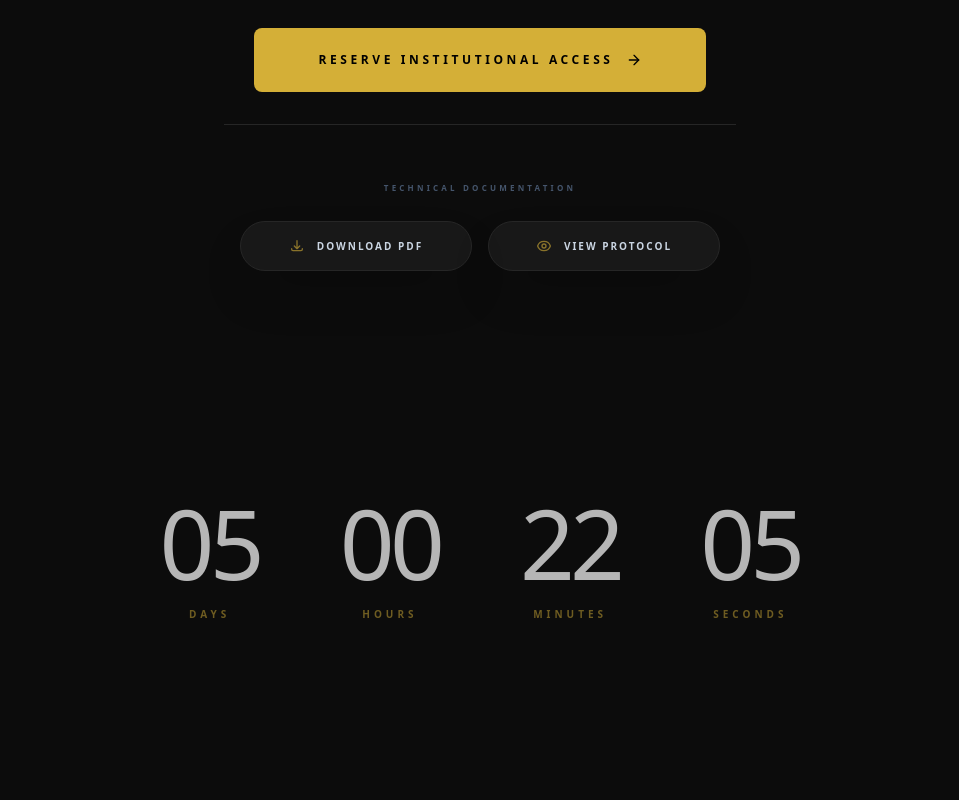
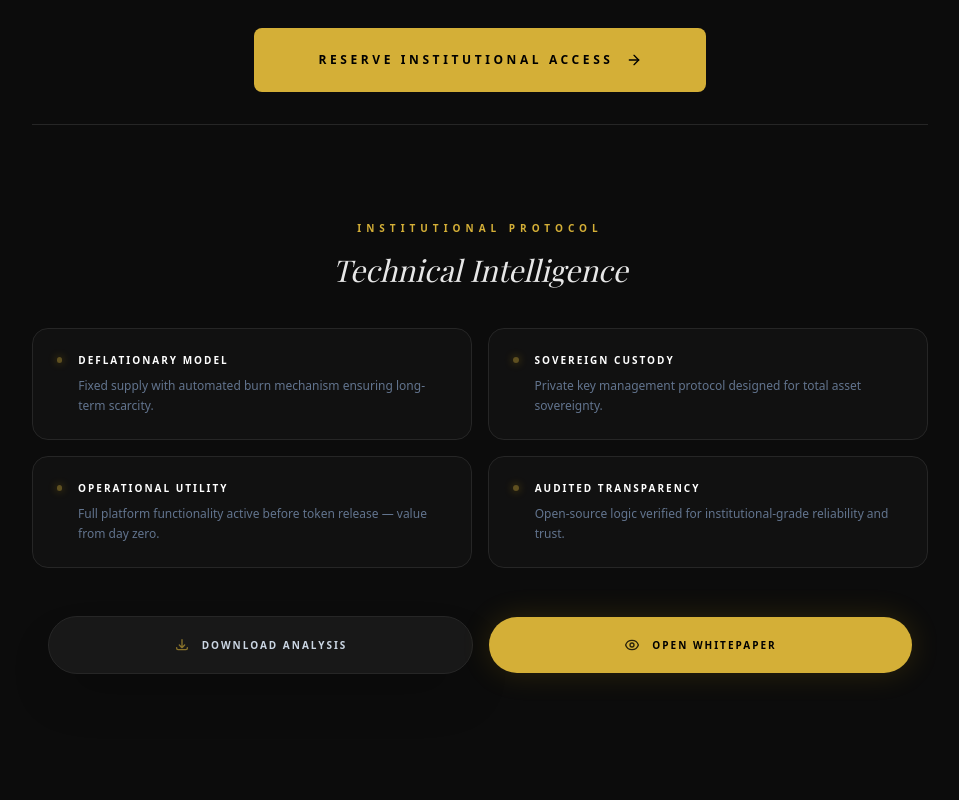
Before and after one commit to Gaurxvv/Bitraxx, a Next.js app: page / in a window 1280 px wide. Shown: the part 680-1480 px from the top of the page, without its empty margins (160-1119 px from the left). Built offline with nearby package versions, Linux system fonts and the light colour scheme; a web font is replaced by a local one.

Commit message:
Design: Overhaul whitepaper section with investor focus points and improved hierarchy.

```diff
--- a/src/components/home/Hero.tsx
+++ b/src/components/home/Hero.tsx
@@ -96,21 +96,42 @@ const Hero = () => {
                 </span>
               </Link>
 
-              {/* Attractive Documentation Cluster */}
-              <div className="pt-8 md:pt-12 border-t border-white/5 w-full max-w-lg">
-                <div className="text-center mb-6">
-                  <span className="text-[8px] font-bold text-slate-600 uppercase tracking-[0.4em]">Technical Documentation</span>
+              {/* Dedicated Documentation & Investor Intel Section */}
+              <div className="pt-16 md:pt-24 border-t border-white/5 w-full max-w-4xl">
+                <div className="text-center mb-10">
+                  <span className="text-[10px] font-black text-primary uppercase tracking-[0.5em] mb-4 block">Institutional Protocol</span>
+                  <h2 className="text-2xl md:text-3xl font-serif text-white italic opacity-90">Technical Intelligence</h2>
                 </div>
+
+                <div className="grid grid-cols-1 md:grid-cols-2 gap-4 mb-12 text-left">
+                  {[
+                    { title: 'Deflationary Model', desc: 'Fixed supply with automated burn mechanism ensuring long-term scarcity.' },
+                    { title: 'Sovereign Custody', desc: 'Private key management protocol designed for total asset sovereignty.' },
+                    { title: 'Operational Utility', desc: 'Full platform functionality active before token release — value from day zero.' },
+                    { title: 'Audited Transparency', desc: 'Open-source logic verified for institutional-grade reliability and trust.' },
+                  ].map((point, i) => (
+                    <div key={i} className="p-6 rounded-2xl bg-white/[0.02] border border-white/5 hover:border-primary/20 hover:bg-white/[0.04] transition-all duration-500 group">
+                      <div className="flex items-start gap-4">
+                        <div className="mt-1 w-1.5 h-1.5 rounded-full bg-primary/40 group-hover:bg-primary transition-colors shadow-[0_0_8px_rgba(234,179,8,0.4)]" />
+                        <div>
+                          <h4 className="text-[10px] font-black uppercase tracking-[0.2em] text-white mb-2">{point.title}</h4>
+                          <p className="text-xs text-slate-500 leading-relaxed font-light">{point.desc}</p>
+                        </div>
+                      </div>
+                    </div>
+                  ))}
+                </div>
+
                 <div className="flex flex-col sm:flex-row items-center justify-center gap-4 px-4">
                   <a
                     href="/whitepaper.pdf"
                     download
-                    className="flex-1 w-full sm:w-auto group flex items-center justify-center gap-3 px-8 py-4 bg-white/5 border border-white/10 rounded-full hover:bg-white/[0.08] hover:border-primary/30 transition-all duration-500 shadow-2xl"
+                    className="flex-1 w-full sm:w-auto group flex items-center justify-center gap-3 px-10 py-5 bg-white/5 border border-white/10 rounded-full hover:bg-white/[0.08] hover:border-primary/30 transition-all duration-700 shadow-2xl"
                   >
                     <svg className="w-4 h-4 text-primary opacity-60 group-hover:opacity-100 transition-opacity" fill="none" viewBox="0 0 24 24" stroke="currentColor">
                       <path strokeLinecap="round" strokeLinejoin="round" strokeWidth={2} d="M4 16v1a2 2 0 002 2h12a2 2 0 002-2v-1m-4-4l-4 4m0 0l-4-4m4 4V4" />
                     </svg>
-                    <span className="text-[10px] font-bold uppercase tracking-[0.2em] text-slate-300 group-hover:text-white transition-colors">Download PDF</span>
+                    <span className="text-[10px] font-bold uppercase tracking-[0.2em] text-slate-300 group-hover:text-white transition-colors">Download Analysis</span>
                   </a>
 
                   <a
@@ -118,20 +139,20 @@ const Hero = () => {
                     target="_blank"
                     rel="noopener noreferrer"
                     type="application/pdf"
-                    className="flex-1 w-full sm:w-auto group flex items-center justify-center gap-3 px-8 py-4 bg-white/5 border border-white/10 rounded-full hover:bg-white/[0.08] hover:border-primary/30 transition-all duration-500 shadow-2xl"
+                    className="flex-1 w-full sm:w-auto group flex items-center justify-center gap-3 px-10 py-5 bg-primary text-black rounded-full hover:bg-white transition-all duration-700 shadow-[0_0_30px_rgba(234,179,8,0.15)]"
                   >
-                    <svg className="w-4 h-4 text-primary opacity-60 group-hover:opacity-100 transition-opacity" fill="none" viewBox="0 0 24 24" stroke="currentColor">
+                    <svg className="w-4 h-4 opacity-80 group-hover:opacity-100 transition-opacity" fill="none" viewBox="0 0 24 24" stroke="currentColor">
                       <path strokeLinecap="round" strokeLinejoin="round" strokeWidth={2} d="M15 12a3 3 0 11-6 0 3 3 0 016 0z" />
                       <path strokeLinecap="round" strokeLinejoin="round" strokeWidth={2} d="M2.458 12C3.732 7.943 7.523 5 12 5c4.478 0 8.268 2.943 9.542 7-1.274 4.057-5.064 7-9.542 7-4.477 0-8.268-2.943-9.542-7z" />
                     </svg>
-                    <span className="text-[10px] font-bold uppercase tracking-[0.2em] text-slate-300 group-hover:text-white transition-colors">View Protocol</span>
+                    <span className="text-[10px] font-black uppercase tracking-[0.2em] transition-colors">Open Whitepaper</span>
                   </a>
                 </div>
               </div>
             </div>
 
               {/* Minimalist Countdown */}
-              <div className="flex justify-center gap-3 sm:gap-10 md:gap-20 pt-12 md:pt-24 opacity-70 hover:opacity-100 transition-opacity duration-1000">
+              <div className="flex justify-center gap-3 sm:gap-10 md:gap-20 pt-20 md:pt-40 opacity-70 hover:opacity-100 transition-opacity duration-1000">
                 {[
                   { label: 'Days', value: timeLeft.days },
                   { label: 'Hours', value: timeLeft.hours },
```
